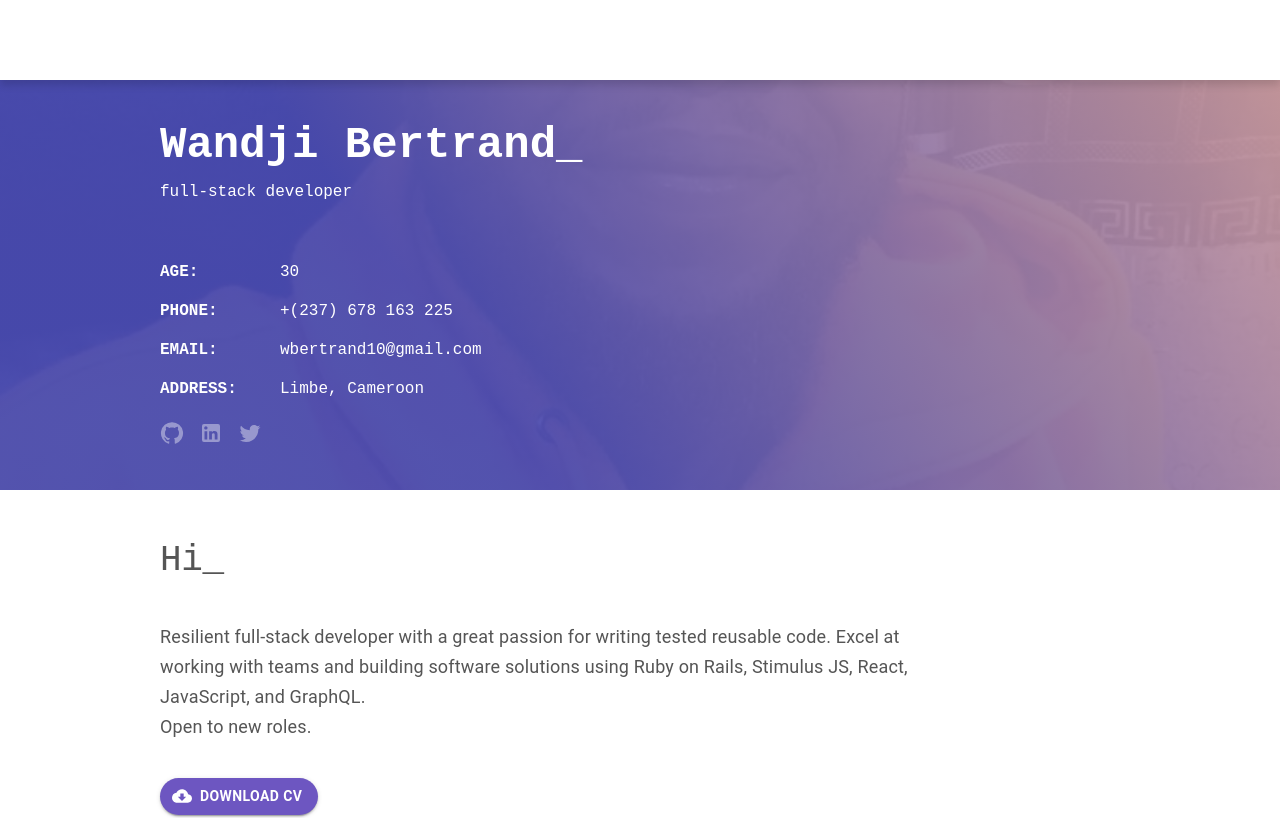
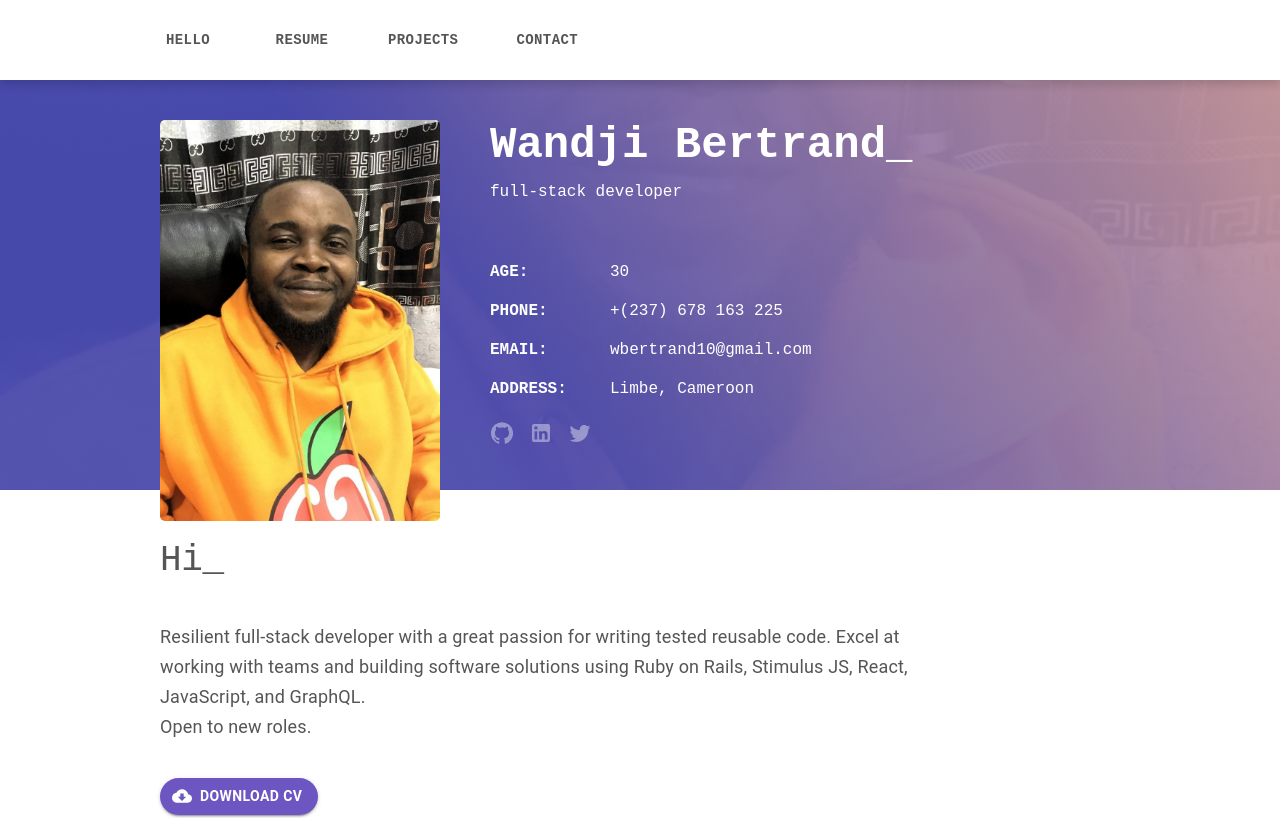
Before and after one commit to wandji20/Portfolio, a React (Create React App) app: page / in a window 1280 px wide. Shown: the top 818 px of the page. Built offline with nearby package versions, Linux system fonts and the light colour scheme; the HTML template or start-up script is replaced by a standard one.

Commit message:
complete desktop view

```diff
--- a/src/components/Nav.js
+++ b/src/components/Nav.js
@@ -34,7 +34,6 @@ const Nav = ({ activeNav }) => {
         }}
       >
         <Container
-          maxWidth="xl"
           sx={{
             height: '100%',
             padding: {
@@ -89,13 +88,23 @@ const Nav = ({ activeNav }) => {
             <Box sx={{
               flexGrow: 1,
               display: {
-                xs: 'none', md: 'flex', justifyContent: 'space-around', minWidth: '60%',
+                xs: 'none', md: 'flex',
               },
+              color,
             }}
             >
               {sections.map((section) => (
                 <Button
-                  sx={{ text: 'uppercase', color: 'white', display: 'block' }}
+                  sx={{
+                    text: 'uppercase',
+                    color: '#555',
+                    display: 'block',
+                    paddingLeft: 0,
+                    marginRight: '50px',
+                    fontSize: '14px',
+                    fontWeight: 800,
+                    fontFamily: 'Roboto Mono,monospace',
+                  }}
                   key={section}
                   onClick={handleCloseNavMenu}
                 >
--- a/src/components/Profile.js
+++ b/src/components/Profile.js
@@ -8,6 +8,7 @@ import TwitterIcon from '@mui/icons-material/Twitter';
 import PropTypes from 'prop-types';
 import Nav from './Nav';
 import backgroungImage from '../images/wandji20.jpg';
+import image from '../images/wandji-crop.jpg';
 
 const Profile = ({ activeNav }) => (
   <Grid sx={{
@@ -29,8 +30,21 @@ const Profile = ({ activeNav }) => (
           width: {
             xs: '100%', sm: '90%', md: '80%', lg: '75%',
           },
+          display: 'flex',
         }}
       >
+        <Grid sx={{
+          display: { xs: 'none', md: 'flex' },
+          maxWidth: { md: 280 },
+          margin: '40px 50px 0 0',
+          position: 'relative',
+          width: '100%',
+        }}
+        >
+          <Box position="absolute">
+            <img style={{ borderRadius: '5px' }} src={image} alt="wandji bertrand" width="100%" />
+          </Box>
+        </Grid>
         <Grid sx={{ padding: 0, color: 'white' }}>
           <Box sx={{ display: 'flex', flexDirection: 'column' }}>
             <Typography
--- a/src/components/Projects.js
+++ b/src/components/Projects.js
@@ -86,6 +86,8 @@ const Projects = () => (
                     style={{
                       display: 'flex', textDecoration: 'none', alignItems: 'center', marginRight: '10px', color: 'inherit',
                     }}
+                    target="_blank"
+                    rel="noreferrer"
                   >
                     <Typography sx={{ display: 'inline-block', marginRight: '5px' }}>live</Typography>
                     <RemoveRedEyeIcon />
@@ -95,6 +97,8 @@ const Projects = () => (
                     style={{
                       display: 'flex', textDecoration: 'none', alignItems: 'center', color: 'inherit',
                     }}
+                    target="_blank"
+                    rel="noreferrer"
                   >
                     <Typography sx={{ display: 'inline-block', marginRight: '5px' }}>source code</Typography>
                     <GitHubIcon />
```
Also changed, not shown: src/images/wandji-crop.jpg (added).
